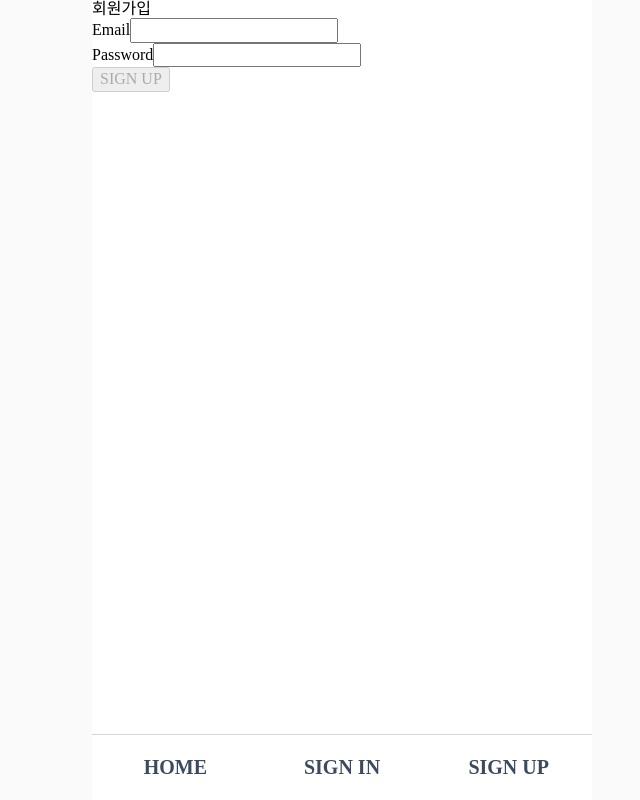
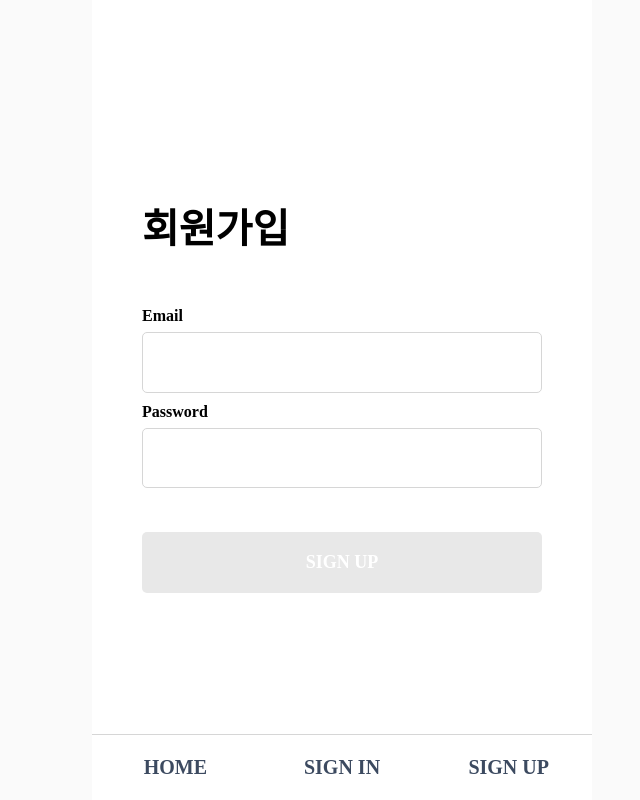
Before and after one commit to SSY1203/wanted-pre-onboarding-frontend, a React (Create React App) app: page /signup in a window 1280 px wide. Shown: the whole page, without its empty margins (298-938 px from the left). Built offline with nearby package versions, Linux system fonts and the light colour scheme.

Commit message:
[design] 로그인 및 회원가입 UI 완성

```diff
--- a/package.json
+++ b/package.json
@@ -38,6 +38,7 @@
     ]
   },
   "devDependencies": {
+    "classnames": "^2.3.2",
     "eslint": "^8.42.0",
     "eslint-config-prettier": "^8.8.0",
     "eslint-plugin-prettier": "^4.2.1",
--- a/src/app/App.jsx
+++ b/src/app/App.jsx
@@ -1,8 +1,8 @@
 import { useEffect, useState } from 'react';
 import Home from './../pages/Home/Home';
 import LogOut from './../pages/LogOut';
-import SignIn from './../pages/SignIn/SignIn';
-import SignUp from '../pages/SignUp/SignUp';
+import SignIn from './../pages/Sign/SignIn';
+import SignUp from '../pages/Sign/SignUp';
 import ToDo from './../pages/ToDo';
 import './App.css';
 import {
--- /dev/null
+++ b/src/pages/Sign/Sign.module.scss
@@ -0,0 +1,69 @@
+@import '../../styles/color';
+@import '../../styles/size';
+
+.signContainer {
+  width: 100%;
+  height: 100%;
+  display: flex;
+  align-items: center;
+  justify-content: center;
+
+  .formBox {
+    width: 400px;
+    height: 430px;
+    display: flex;
+    flex-direction: column;
+    justify-content: space-around;
+
+    .formTitle {
+      font-size: $title;
+      font-weight: 600;
+    }
+
+    .inputBox {
+      display: flex;
+      flex-direction: column;
+
+      .inputLabel {
+        font-size: $input;
+        font-weight: 600;
+        margin-top: 10px;
+        margin-bottom: 7px;
+        color: $basic;
+      }
+
+      .input {
+        border: 1px solid $gray100;
+        border-radius: 5px;
+        padding: 20px;
+      }
+
+      .inputComment {
+        font-size: 14px;
+        font-weight: 600;
+        color: #cd5151;
+        margin-top: 3px;
+      }
+
+      .correctComment {
+        color: #65ba57;
+        font-size: 14px;
+        font-weight: 600;
+        margin-top: 3px;
+      }
+    }
+    .formButton {
+      padding: 20px;
+      border: none;
+      border-radius: 5px;
+      font-size: $basic;
+      font-weight: 700;
+      color: $white;
+      background-color: $primary;
+    }
+
+    .diabledButton {
+      background-color: $gray200;
+    }
+  }
+}
--- a/src/pages/SignIn/SignIn.jsx
+++ b/src/pages/Sign/SignIn.jsx
@@ -1,8 +1,9 @@
-import styles from './SignIn.module.scss';
-import Nav from './../../components/Nav/Nav';
-import { homeNavData } from './../../data/navData';
+import styles from './Sign.module.scss';
+import Nav from '../../components/Nav/Nav';
+import { homeNavData } from '../../data/navData';
 import { useNavigate } from 'react-router-dom';
 import { useState } from 'react';
+import classNames from 'classnames';
 
 const SignIn = () => {
   const navigation = useNavigate();
@@ -71,22 +72,36 @@ const SignIn = () => {
   };
 
   return (
-    <div className={styles.signInContainer}>
-      <form onSubmit={onSubmit}>
-        <span>로그인</span>
-        <div className={styles.emailBox}>
-          <label htmlFor="email">Email</label>
+    <div className={styles.signContainer}>
+      <form className={styles.formBox} onSubmit={onSubmit}>
+        <span className={styles.formTitle}>로그인</span>
+        <div className={styles.inputBox}>
+          <label className={styles.inputLabel} htmlFor="email">
+            Email
+          </label>
           <input
+            className={styles.input}
             onChange={onChangeEmail}
             value={email}
             id="email"
             type="email"
             data-testid="email-input"
           />
-        </div>
-        <div className={styles.passwordBox}>
-          <label htmlFor="password">Password</label>
+          {email.length > 0 && (
+            <span
+              className={classNames(
+                styles.inputComment,
+                isEmail && styles.correctComment
+              )}
+            >
+              {emailMsg}
+            </span>
+          )}
+          <label className={styles.inputLabel} htmlFor="password">
+            Password
+          </label>
           <input
+            className={styles.input}
             onChange={onChangePassword}
             value={password}
             id="password"
@@ -94,8 +109,25 @@ const SignIn = () => {
             minLength={8}
             data-testid="password-input"
           />
+          {password.length > 0 && (
+            <span
+              className={classNames(
+                styles.inputComment,
+                isPassword && styles.correctComment
+              )}
+            >
+              {passwordMsg}
+            </span>
+          )}
         </div>
-        <button disabled={!(isEmail & isPassword)} data-testid="signin-button">
+        <button
+          className={classNames(
+            styles.formButton,
+            !(isEmail & isPassword) && styles.diabledButton
+          )}
+          disabled={!(isEmail & isPassword)}
+          data-testid="signin-button"
+        >
           LOGIN
         </button>
       </form>
--- a/src/pages/SignUp/SignUp.jsx
+++ b/src/pages/Sign/SignUp.jsx
@@ -1,11 +1,9 @@
-import styles from './SignUp.module.scss';
-import Nav from './../../components/Nav/Nav';
-import { homeNavData } from './../../data/navData';
+import styles from './Sign.module.scss';
+import Nav from '../../components/Nav/Nav';
+import { homeNavData } from '../../data/navData';
 import { useState } from 'react';
-import axios from 'axios';
 import { useNavigate } from 'react-router-dom';
-
-axios.defaults.withCredentials = true;
+import classNames from 'classnames';
 
 const SignUp = () => {
   const navigation = useNavigate();
@@ -65,10 +63,11 @@ const SignUp = () => {
           body: JSON.stringify({ email: email, password: password }),
         }
       ).then((res) => {
-        alert('회원가입 성공했습니다!');
-        if (res.status === 201) {
+        if (res.status === 200) {
+          alert('회원가입 성공했습니다!');
           navigation('/signin');
         }
+        alert('아이디 또는 비밀번호가 존재합니다!');
       });
     } catch (error) {
       console.error('회원가입 실패 : ' + error);
@@ -76,23 +75,36 @@ const SignUp = () => {
   };
 
   return (
-    <div className={styles.signUpContainer}>
-      <form onSubmit={onSubmit}>
-        <span>회원가입</span>
-        <div className={styles.emailBox}>
-          <label htmlFor="email">Email</label>
+    <div className={styles.signContainer}>
+      <form className={styles.formBox} onSubmit={onSubmit}>
+        <span className={styles.formTitle}>회원가입</span>
+        <div className={styles.inputBox}>
+          <label className={styles.inputLabel} htmlFor="email">
+            Email
+          </label>
           <input
+            className={styles.input}
             onChange={onChangeEmail}
             value={email}
             id="email"
             type="email"
             data-testid="email-input"
           />
-          {email.length > 0 && <span>{emailMsg}</span>}
-        </div>
-        <div className={styles.passwordBox}>
-          <label htmlFor="password">Password</label>
+          {email.length > 0 && (
+            <span
+              className={classNames(
+                styles.inputComment,
+                isEmail && styles.correctComment
+              )}
+            >
+              {emailMsg}
+            </span>
+          )}
+          <label className={styles.inputLabel} htmlFor="password">
+            Password
+          </label>
           <input
+            className={styles.input}
             onChange={onChangePassword}
             value={password}
             id="password"
@@ -100,9 +112,25 @@ const SignUp = () => {
             minLength={8}
             data-testid="password-input"
           />
-          {password.length > 0 && <span>{passwordMsg}</span>}
+          {password.length > 0 && (
+            <span
+              className={classNames(
+                styles.inputComment,
+                isPassword && styles.correctComment
+              )}
+            >
+              {passwordMsg}
+            </span>
+          )}
         </div>
-        <button disabled={!(isEmail & isPassword)} data-testid="signup-button">
+        <button
+          className={classNames(
+            styles.formButton,
+            !(isEmail & isPassword) && styles.diabledButton
+          )}
+          disabled={!(isEmail & isPassword)}
+          data-testid="signup-button"
+        >
           SIGN UP
         </button>
       </form>
--- a/src/pages/SignIn/SignIn.module.scss
+++ /dev/null
@@ -1,4 +0,0 @@
-.signInContainer {
-  width: 100%;
-  height: 100%;
-}
```
Also changed, not shown: src/pages/SignUp/SignUp.module.scss (deleted), 1 other file (tests, documents, lock files or other folders).
